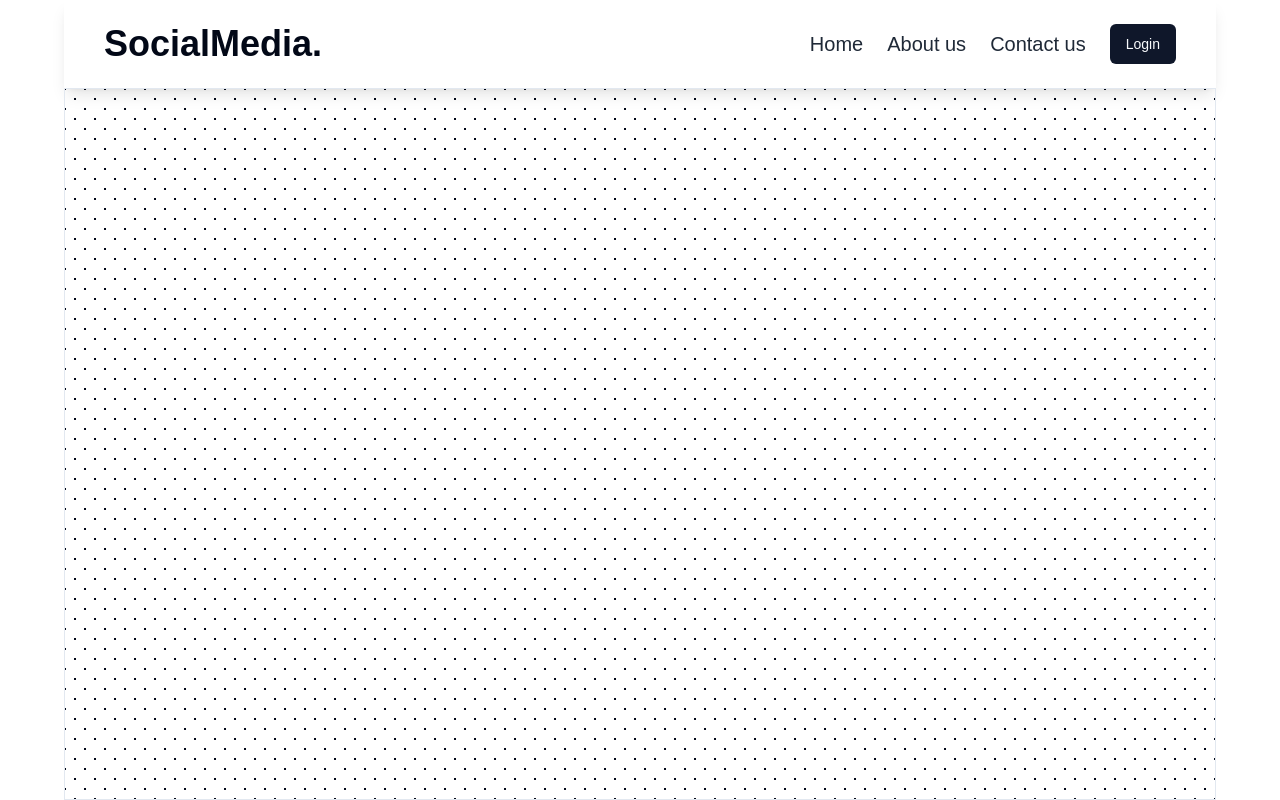
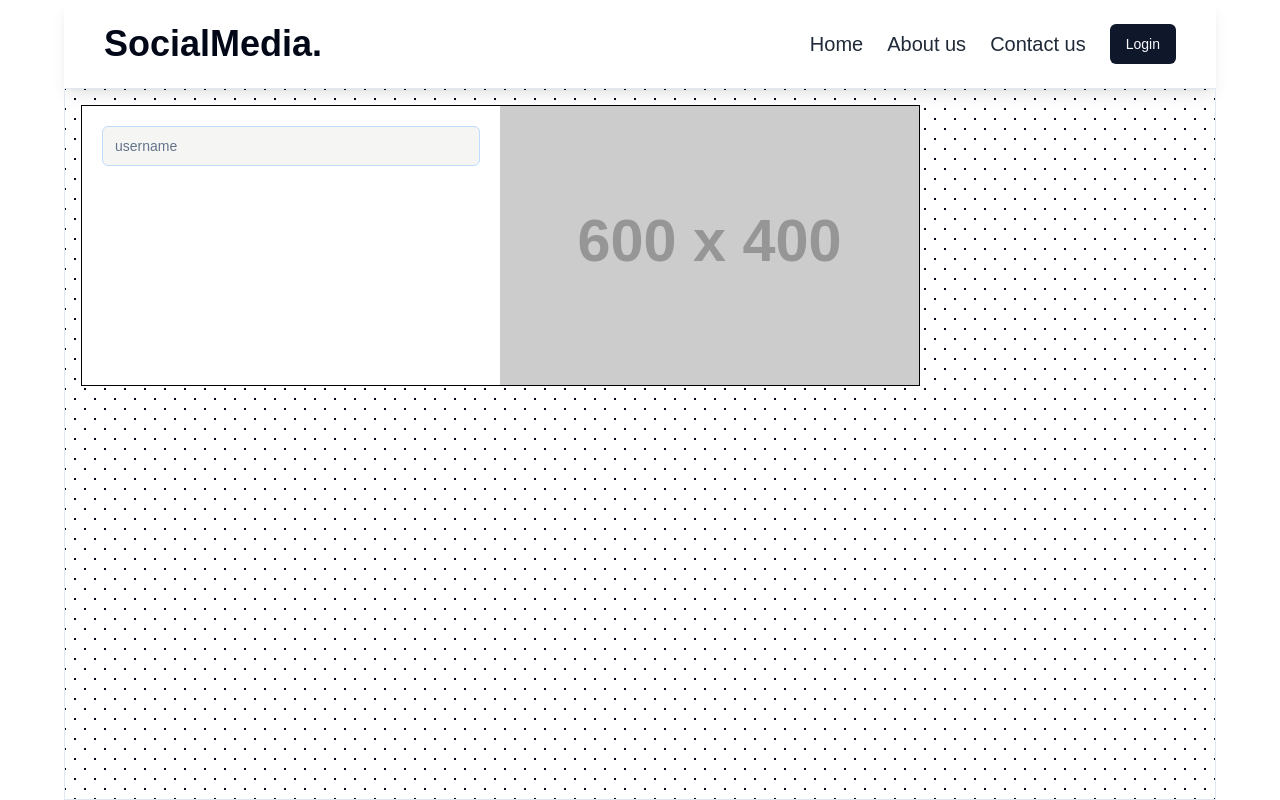
Before and after one commit to Ayush-may/chitchat-v2-nextjs, a Next.js app: page / in a window 1280 px wide. Built offline with nearby package versions, Linux system fonts and the light colour scheme.

Commit message:
add code

```diff
--- a/src/app/page.js
+++ b/src/app/page.js
@@ -1,3 +1,4 @@
+import Login from "@/components/Login";
 import NavLink from "@/components/NavLink";
 import { Button } from "@/components/ui/button";
 
@@ -15,7 +16,7 @@ export default function Home() {
             </nav>
 
             <div className="p-4 border flex-1 pattern-cross-dots-md">
-
+                <Login />
             </div>
         </main>
     );
--- /dev/null
+++ b/src/components/Login.js
@@ -0,0 +1,16 @@
+import Image from "next/image";
+import { Label } from "./ui/label";
+import { Input } from "./ui/input";
+
+export default function Login() {
+    return (
+        <div className="w-3/4 border grid grid-cols-2 border-black bg-white">
+            <form className="p-5 grid">
+                <Input type="text" id="username" placeholder="username" className="bg-stone-100 border-blue-200" />
+            </form>
+            <div className="overflow-hidden w-full h-full">
+                <img src={"https://placehold.co/600x400"} className="object-cover w-full h-full" />
+            </div>
+        </div>
+    )
+}
```
